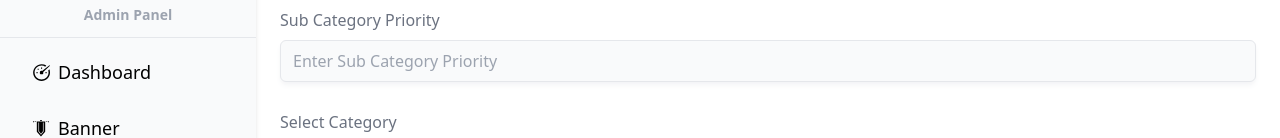
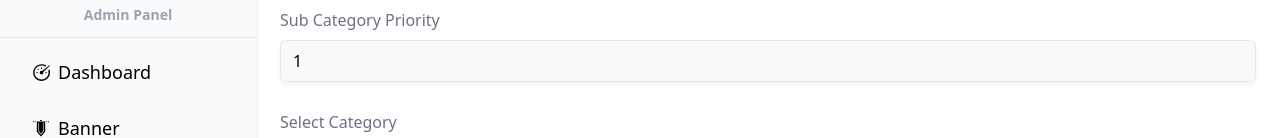
Before and after one commit to rahulkandel7/hamro_react_admin, a React (Vite) app: page /admin/subcategory/create in a window 1280 px wide. Shown: the part 199-337 px from the top of the page. Built offline with nearby package versions, Linux system fonts and the light colour scheme; no server answers; sample sign-in values are in the browser's storage.

Commit message:
added priority everywhere

```diff
--- a/src/pages/admin/category/AddCategory.jsx
+++ b/src/pages/admin/category/AddCategory.jsx
@@ -1,7 +1,7 @@
 import { mixed, number, object, string } from "yup";
 import { Formik } from "formik";
 import AdminLayout from "../../../components/admin/AdminLayout";
-import { useNavigate } from "react-router-dom";
+import { useLocation, useNavigate } from "react-router-dom";
 import { toast } from "react-toastify";
 import AddIcon from "../../../components/admin/utils/AddIcon";
 
@@ -12,6 +12,8 @@ function AddCategory() {
     priority: number().required("Priority is Required"),
     photopath: mixed().required("Photo is Required"),
   });
+
+  const { state } = useLocation();
   return (
     <>
       <AdminLayout>
@@ -21,7 +23,7 @@ function AddCategory() {
           </h1>
           <hr className="border border-gray-300" />
           <Formik
-            initialValues={{ category_name: "", priority: "", photopath: "" }}
+            initialValues={{ category_name: "", priority: state + 1, photopath: "" }}
             validateOnChange={false}
             validationSchema={categoryAddSchema}
             onSubmit={async (values) => {
@@ -87,6 +89,7 @@ function AddCategory() {
                     type="text"
                     name="priority"
                     id="priority"
+                    value={values.priority}
                     onChange={handleChange}
                     className="border border-gray-200 bg-gray-50 w-full shadow-gray-100 rounded-md shadow-md py-2 px-3 outline-none focus-visible:border-indigo-600 my-2"
                   />
--- a/src/pages/admin/category/Category.jsx
+++ b/src/pages/admin/category/Category.jsx
@@ -76,6 +76,7 @@ function Category() {
     const priorityCategory = [...data.data].sort(
       (a, b) => a.priority - b.priority
     );
+    const categoryLength = priorityCategory.length;
     return (
       <>
         <AdminLayout>
@@ -93,7 +94,7 @@ function Category() {
             <div className="flex justify-between">
               <h1 className="text-4xl text-gray-700">Categories</h1>
 
-              <NavLink to="create">
+              <NavLink to="create" state={categoryLength}>
                 <AddButton name="Add Category" />
               </NavLink>
             </div>
--- a/src/pages/admin/subcategory/AddSubCategory.jsx
+++ b/src/pages/admin/subcategory/AddSubCategory.jsx
@@ -1,4 +1,4 @@
-import { NavLink, useNavigate, useParams } from "react-router-dom";
+import { NavLink, useLocation, useNavigate, useParams } from "react-router-dom";
 import { Formik } from "formik";
 import { string, object, number } from "yup";
 
@@ -30,7 +30,10 @@ function AddSubCategory() {
 
   //? Navigator
   const navigate = useNavigate();
+
+  const { state } = useLocation();
   return (
+
     <>
       <AdminLayout>
         <div className="py-10 px-6 w-full">
@@ -45,7 +48,7 @@ function AddSubCategory() {
           <Formik
             initialValues={{
               subcategory_name: "",
-              priority: "",
+              priority: state + 1,
               category_id: "",
             }}
             validateOnChange={false}
@@ -70,7 +73,7 @@ function AddSubCategory() {
               });
             }}
           >
-            {({ errors, handleChange, handleSubmit }) => {
+            {({ errors, handleChange, handleSubmit, values }) => {
               return (
                 <form onSubmit={handleSubmit} className="my-5">
                   <div>
@@ -104,6 +107,7 @@ function AddSubCategory() {
                       placeholder="Enter Sub Category Priority"
                       onChange={handleChange}
                       className="border border-gray-200 bg-gray-50 w-full shadow-gray-100 rounded-md shadow-md py-2 px-3 outline-none focus-visible:border-indigo-600 my-2"
+                      value={values.priority}
                     />
                     <p className="text-sm text-red-500 pb-3">
                       {errors.priority}
--- a/src/pages/admin/subcategory/SubCategory.jsx
+++ b/src/pages/admin/subcategory/SubCategory.jsx
@@ -79,6 +79,7 @@ function SubCategory() {
     const orderSubcategory = [...data.data].sort(
       (a, b) => a.priority - b.priority
     );
+    const totalSub = orderSubcategory.length;
     return (
       <>
         <AdminLayout>
@@ -94,7 +95,7 @@ function SubCategory() {
           <div className="px-10 py-6 w-full">
             <div className="flex justify-between">
               <h1 className="text-4xl text-gray-700">Sub Categories</h1>
-              <NavLink to="create">
+              <NavLink to="create" state={totalSub}>
                 <AddButton name="Add Sub Category" />
               </NavLink>
             </div>
```
